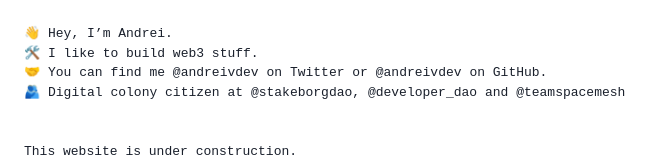
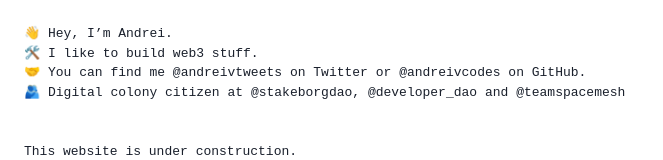
Before and after one commit to andreivcodes/andreiv.dev, a Next.js app: page / in a window 1280 px wide. Shown: the top 160 px of the page, without its empty margins (0-663 px from the left). Built offline with nearby package versions, Linux system fonts and the light colour scheme.

Commit message:
Update index.tsx

```diff
--- a/pages/index.tsx
+++ b/pages/index.tsx
@@ -22,12 +22,12 @@
         <Text fontFamily="monospace">🛠️ I like to build web3 stuff.</Text>
         <Text fontFamily="monospace">
           🤝 You can find me{" "}
-          <Link href="http://twitter.com/andreivdev" isExternal>
-            @andreivdev
+          <Link href="http://twitter.com/andreivtweets" isExternal>
+            @andreivtweets
           </Link>{" "}
           on Twitter or{" "}
-          <Link href="https://github.com/andreivdev" isExternal>
-            @andreivdev
+          <Link href="https://github.com/andreivcodes" isExternal>
+            @andreivcodes
           </Link>{" "}
           on GitHub.
         </Text>
```
